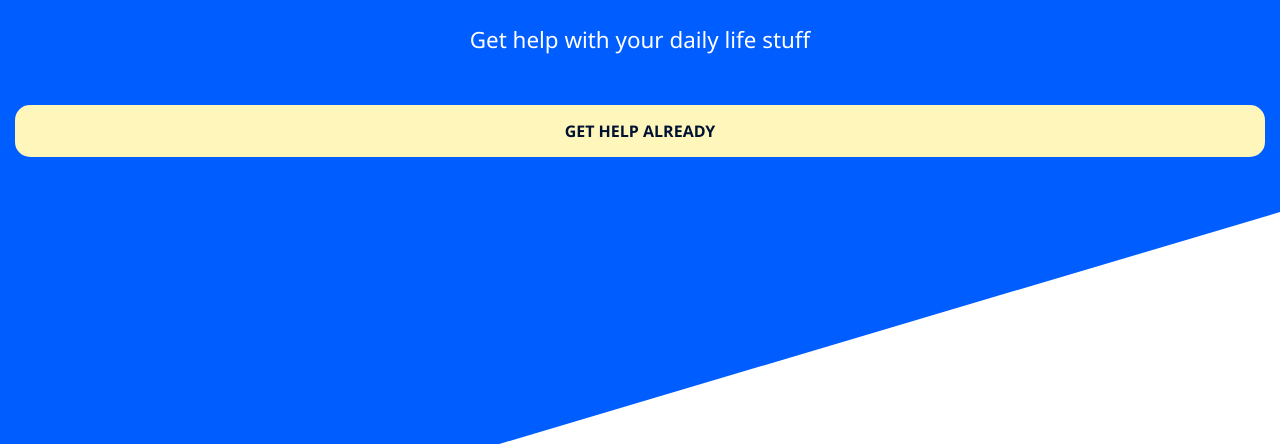
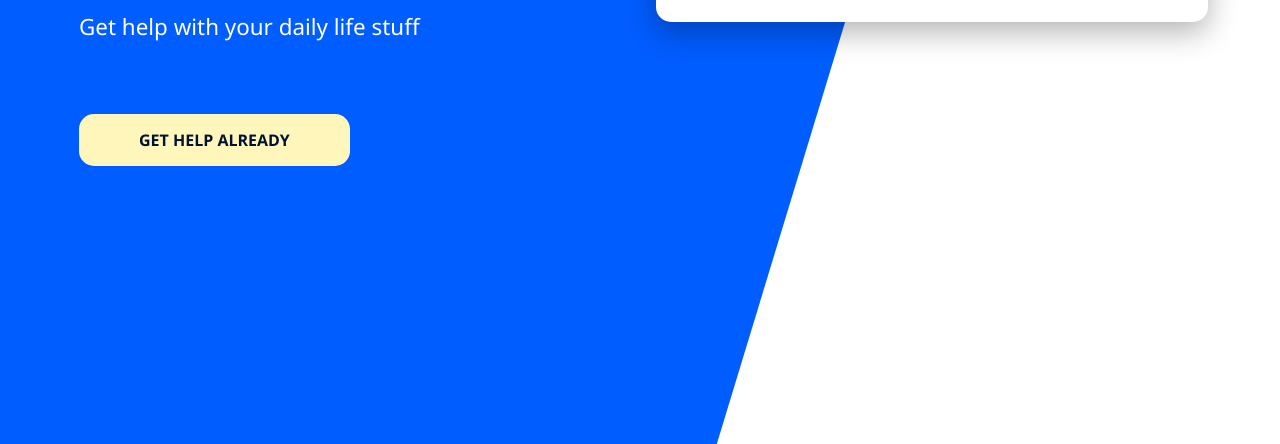
Before and after one commit to maxcore25/sass-responsive-example, a plain HTML site: page index.html in a window 1280 px wide. Shown: the part 356-800 px from the top of the page. Drawn offline with Linux system fonts and the light colour scheme.

Commit message:
Responsive Properties Added

```diff
--- a/styles/main.scss
+++ b/styles/main.scss
@@ -6,9 +6,16 @@ $colors: (
 );
 $padding: 15px;
 $borders: 15px;
+$desktop: 840px;
 
 @function color($color-name) {
   @return map-get($colors, $color-name);
+}
+
+@mixin desktop {
+  @media (min-width: #{$desktop}) {
+    @content;
+  }
 }
 
 body,
@@ -27,6 +34,10 @@ body {
     height: 100%;
     position: absolute;
     z-index: -1;
+
+    @include desktop() {
+      clip-path: polygon(0 0, 75% 0, 56% 100%, 0 100%);
+    }
   }
 
   header a {
@@ -39,6 +50,12 @@ body {
 }
 
 main {
+  @include desktop() {
+    display: grid;
+    grid-template-columns: 50% auto;
+    grid-template-areas: 'primary card';
+  }
+
   section#card {
     background: #fff;
     padding: 20px;
@@ -46,6 +63,13 @@ main {
     border-radius: $borders;
     box-shadow: 0 10px 30px rgba($color: #000000, $alpha: 0.3);
     width: 80%;
+
+    @include desktop() {
+      grid-area: card;
+      height: fit-content;
+      align-self: center;
+      margin: 1em;
+    }
 
     ul {
       list-style: none;
@@ -78,10 +102,22 @@ main {
     padding: $padding;
     text-align: center;
 
+    @include desktop() {
+      grid-area: primary;
+      text-align: left;
+      margin: 4em 0 0 4em;
+    }
+
     h1 {
       font-size: 3em;
       margin-top: 10px;
       text-transform: uppercase;
+
+      @include desktop() {
+        width: 30%;
+        font-size: 4em;
+        line-height: 0.9em;
+      }
     }
 
     p {
@@ -99,6 +135,11 @@ main {
       text-align: center;
       margin: 50px auto 0 auto;
       padding: $padding;
+
+      @include desktop() {
+        display: inline-block;
+        padding: $padding $padding * 4;
+      }
     }
   }
 }
```
Also changed, not shown: styles/main.css, 1 other file.
